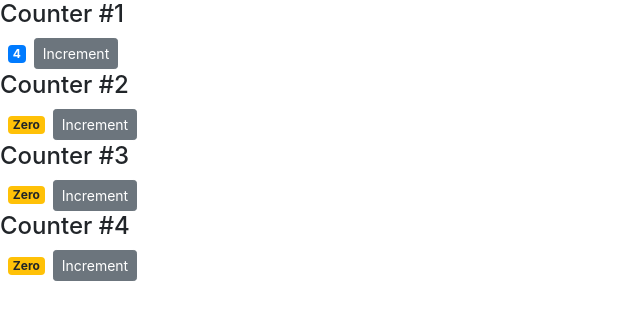
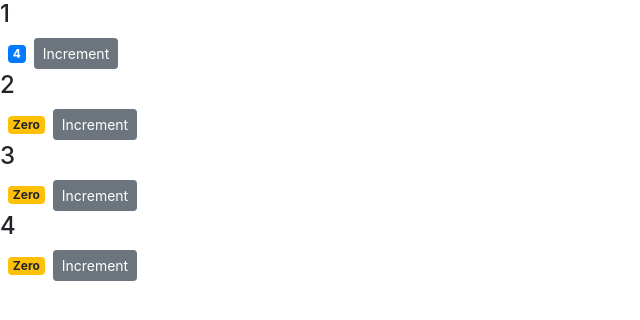
Before and after one commit to naeemhaq/learnreactjs, a React (Create React App) app: page / in a window 1280 px wide. Shown: the top 320 px of the page, without its empty margins (0-640 px from the left). Built offline with nearby package versions, Linux system fonts and the light colour scheme.

Commit message:
passing data between components using childern props version 2

```diff
--- a/src/components/counter2.jsx
+++ b/src/components/counter2.jsx
@@ -25,7 +25,7 @@
     render() {
         return(
             <React.Fragment>
-                {this.props.children}
+                <h4>{this.props.id}</h4>
                 <span className={this.getBadgeClasses()}>{this.formatCount()}</span>
 
                 {/* passing event arguments 1:13
--- a/src/components/counters.jsx
+++ b/src/components/counters.jsx
@@ -13,9 +13,7 @@
     render() {
         return ( <div>
             {this.state.counters.map(counter =>
-                <Counter2 key={counter.id} value={counter.value}>
-                    <h4>Counter #{counter.id}</h4>
-                </Counter2>
+                <Counter2 key={counter.id} value={counter.value} id={counter.id} />
                 ) }
         </div> );
     }
```
